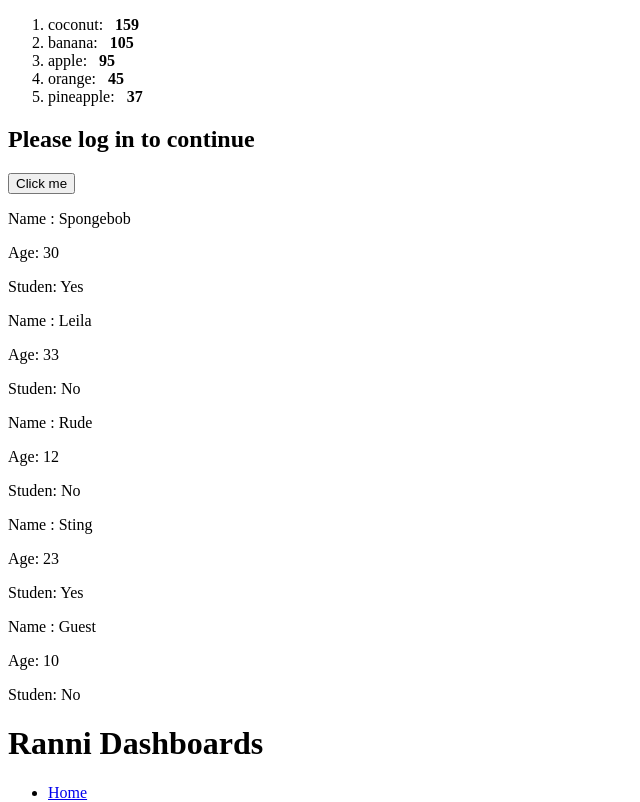
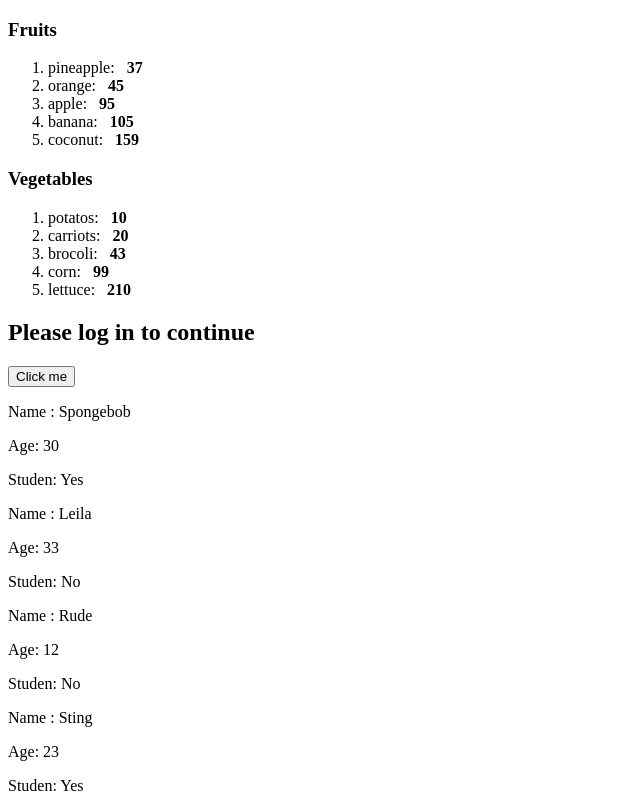
Before and after one commit to betthoow/RanniBoards, a React (Vite) app in the folder rannidashboards/my-react-app/: page / in a window 1280 px wide. Shown: the top 802 px of the page, without its empty margins (0-640 px from the left). Built offline with nearby package versions, Linux system fonts and the light colour scheme.

Commit message:
React Tutorial - list rendering

```diff
--- a/rannidashboards/my-react-app/src/App.jsx
+++ b/rannidashboards/my-react-app/src/App.jsx
@@ -13,9 +13,23 @@ import UserGreeting from "./UserGreeting"
 import List from "./List"
 
 function App() {
+
+  const fruits = [{id: 1, name:"apple" , calories: 95},
+    {id: 2,name:"orange", calories: 45},
+    {id: 3,name:"banana", calories: 105},
+    {id: 4,name:"coconut", calories: 159},
+    {id: 5,name:"pineapple", calories: 37}];
+
+    const vegetables = [{id: 1, name:"potatos" , calories: 10},
+      {id: 2,name:"carriots", calories: 20},
+      {id: 3,name:"corn", calories: 99},
+      {id: 4,name:"lettuce", calories: 210},
+      {id: 5,name:"brocoli", calories: 43}];
+
   return (
       <>
-        <List></List>
+        <List items={fruits} category="Fruits"></List>
+        <List items={vegetables} category="Vegetables"></List>
         <UserGreeting isLoggedIn={false} username="BroCode"></UserGreeting>
         <Button></Button>
         <Student name="Spongebob" age={30} isStudent={true}></Student>
--- a/rannidashboards/my-react-app/src/List.jsx
+++ b/rannidashboards/my-react-app/src/List.jsx
@@ -1,24 +1,46 @@
-function List(){
-    const fruits = [{id: 1, name:"apple" , calories: 95},
+import PropTypes from 'prop-types'
+
+function List(props){
+    /*const fruits = [{id: 1, name:"apple" , calories: 95},
         {id: 2,name:"orange", calories: 45},
         {id: 3,name:"banana", calories: 105},
         {id: 4,name:"coconut", calories: 159},
         {id: 5,name:"pineapple", calories: 37}];
-
+    */
     //fruits.sort();
     //fruits.sort( (a,b)=> a.name.localeCompare(b.name)); //alphabetical
     //fruits.sort( (a,b)=> b.name.localeCompare(a.name)); //reverse alphabetical
     //fruits.sort( (a,b) => a.calories - b.calories); //numerical order
-    fruits.sort( (a,b) => b.calories - a.calories); //reverse numerical order
+    //fruits.sort( (a,b) => b.calories - a.calories); //reverse numerical order
 
    //const lowCalFruits = fruits.filter(fruit => fruit.calories < 100);
     //const highCalFruits = fruits.filter(fruit => fruit.calories > 100);
 
-    const listItems = fruits.map(fruit => <li key={fruit.id}>
-        {fruit.name}: &nbsp; <b>{fruit.calories}</b>
+    const itemList = props.items;
+    const category = props.category;
+
+    itemList.sort((a,b) => a.calories - b.calories);
+
+    const listItems = itemList.map(item => <li key={item.id}>
+        {item.name}: &nbsp; <b>{item.calories}</b>
         </li>);
 
-    return (<ol>{listItems}</ol>)
+    return (<>
+        <h3>{category}</h3>
+        <ol>{listItems}</ol>
+    </>)
+}
+
+List.propTypes = {
+    items : PropTypes.arrayOf(PropTypes.shape({id: PropTypes.number,
+                                            name: PropTypes.string,
+                                            calories: PropTypes.number})),
+    category : PropTypes.string
+}
+
+List.defaultProps = {
+    items : [],
+    category : "Category"
 }
 
 export default List
```
